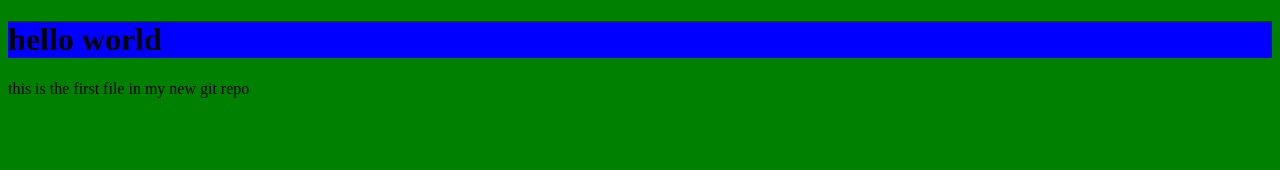
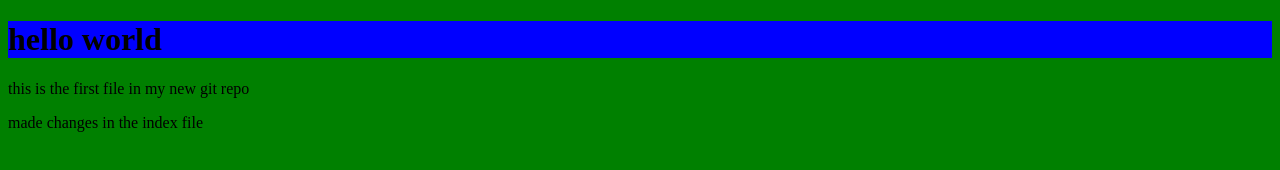
Before and after one commit to SD31/hello-world, a plain HTML site: page index.html in a window 1280 px wide. Drawn offline with Linux system fonts and the light colour scheme.

Commit message:
updated index.html with a new p tag in it

```diff
--- a/index.html
+++ b/index.html
@@ -10,5 +10,6 @@
   <body>
     <h1>hello world</h1>
     <p>this is the first file in my new git repo</p>
+    <p>made changes in the index file</p>
   </body>
 </html>
```
